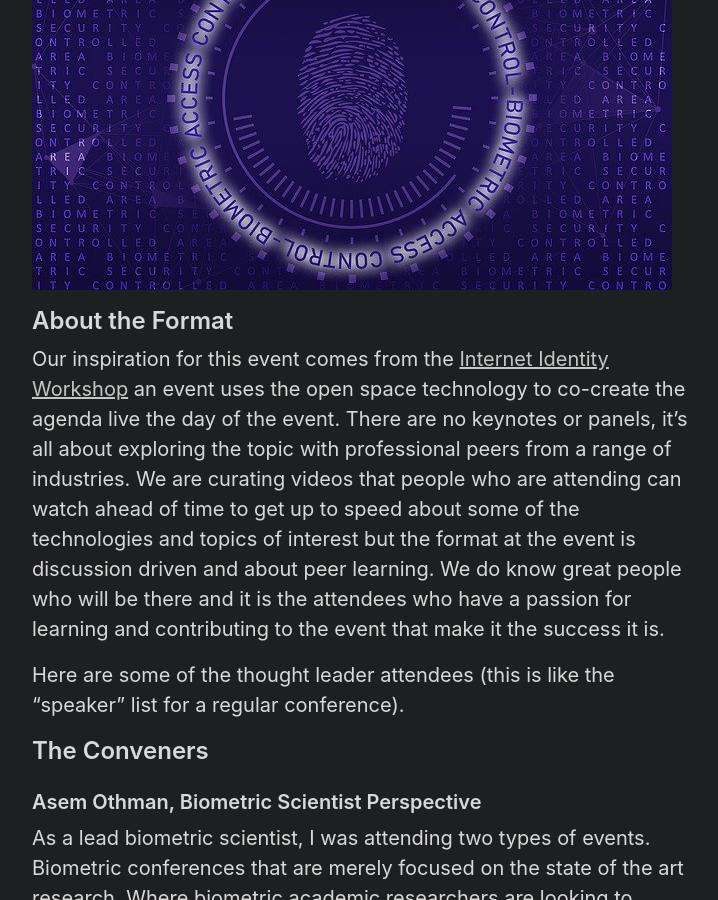
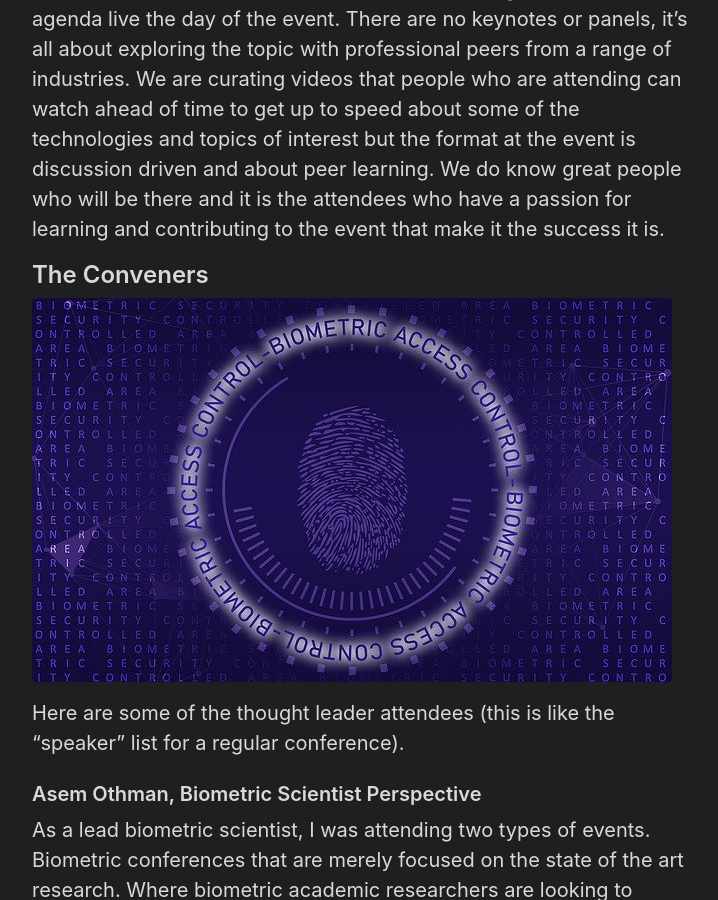
Before and after one commit to thoughtfulbiometrics/thoughtfulbiometrics.github.io, a Jekyll site: the page built from _posts/2020-09-04-thoughtful-biometrics.md, in a window 1280 px wide and 900 px high, scrolled down 3025 px. Shown: the whole window, without its empty margins (272-990 px from the left). Built offline with Jekyll 4.4.1, drawn with Linux system fonts in a browser that asks for light colours.

Commit message:
adjust images

```diff
--- a/_posts/2020-09-04-thoughtful-biometrics.md
+++ b/_posts/2020-09-04-thoughtful-biometrics.md
@@ -6,13 +6,13 @@ title: The Thoughtful Biometrics Conference
 This interactive conference will be some time in January.
 Dates TBD (please let us know if there are days we should avoid)
 
-![](/assets/Biometric.jpg)
-
 ## Invitation _or_ why we need this event:
 
 The Thoughtful Biometrics conference is creating a space to dialogue about critical emerging issues surrounding biometric and digital identity technologies.
 
 Biometrics technology is being used in a wide range of contexts and there in this range of existing and potential uses, there are many questions about the ethical and socially good uses.
+
+![](/assets/Biometric.jpg)
 
 Questions include:
 * How do they work?
@@ -57,14 +57,16 @@ Our vision for the convene a range of constituencies whose work touches on biome
 
 We hope that the conversations catalyzed at the event are starting points for ongoing work in fora that touch on biometrics issues.
 
-![](/assets/TheDigitalArtist_biometric-4503070_640.jpg)
-
 ## About the Format
 Our inspiration for this event comes from the [Internet Identity Workshop](http://www.internetidentityworkshop.com) an event uses the open space technology to co-create the agenda live the day of the event. There are no keynotes or panels, it's all about exploring the topic with professional peers from a range of industries. We are curating videos that people who are attending can watch ahead of time to get up to speed about some of the technologies and topics of interest but the format at the event is discussion driven and about peer learning. We do know great people who will be there and it is the attendees who have a passion for learning and contributing to the event that make it the success it is.
 
+## The Conveners
+
+![](/assets/TheDigitalArtist_biometric-4503070_640.jpg)
+
 Here are some of the thought leader attendees (this is like the “speaker” list for a regular conference).
 
-## The Conveners
+
 ### Asem Othman, Biometric Scientist Perspective
 
 As a lead biometric scientist, I was attending two types of events. Biometric conferences that are merely focused on the state of the art research. Where biometric academic researchers are looking to advance biometric systems (e.g., improving the accuracy, acquisition, template extraction, template storage, etc.).
```
